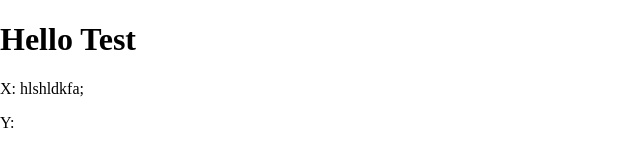
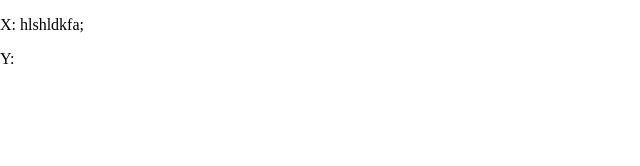
Before and after one commit to ColeCoug/site, a plain HTML site: page index.html in a window 1280 px wide. Shown: the whole page, without its empty margins (0-640 px from the left). Drawn offline with nearby package versions, Linux system fonts and the light colour scheme.

```diff
--- a/index.html
+++ b/index.html
@@ -9,7 +9,7 @@
     <script src="mySketch.js" type="text/javascript"></script>
     <!-- class="sketch-container" -->
     <div id="sketch-container">
-        <h1 class="textFill">Hello Test</h1>
+        <!-- <h1 class="textFill">Hello Test</h1> -->
         <!-- class="textFill" -->
 
     </div>
```
